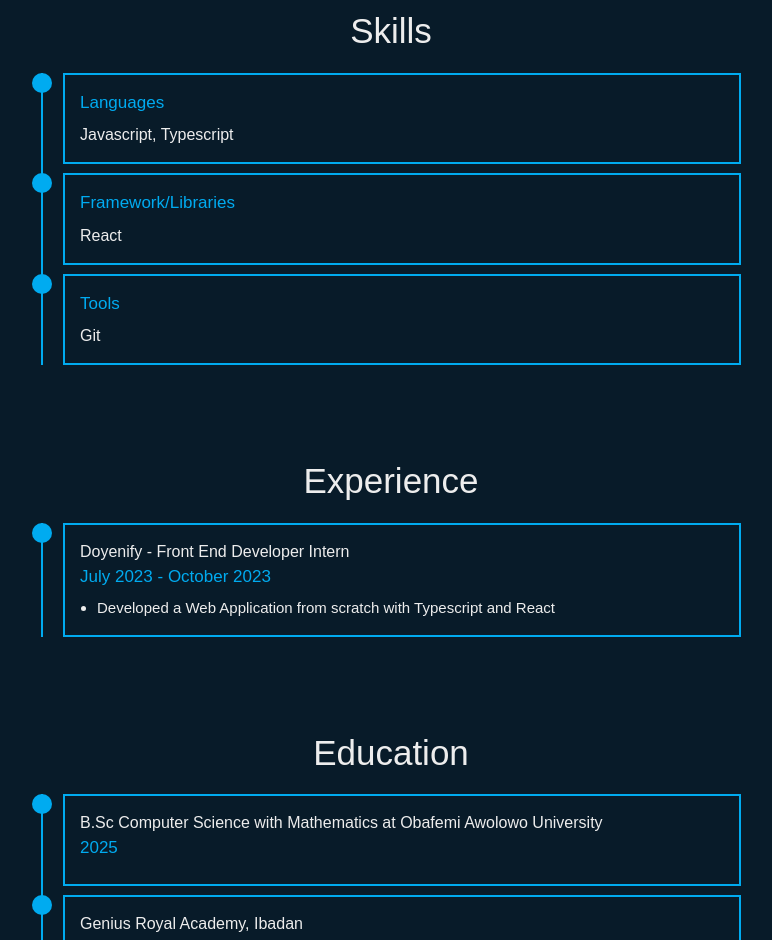
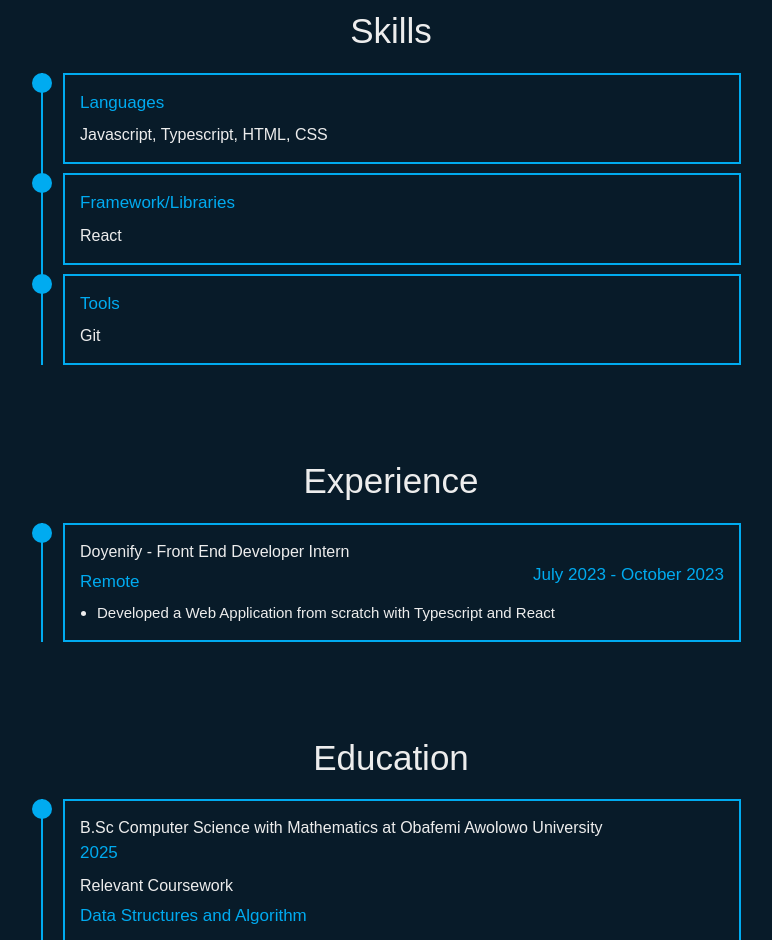
Before and after one commit to LolaVictoria/Portfolio, a React (Vite) app: page / in a window 1280 px wide. Shown: the part 2180-3120 px from the top of the page, without its empty margins (249-1021 px from the left). Built offline with nearby package versions, Linux system fonts and the light colour scheme.

Commit message:
commit new change

```diff
--- a/src/components/resume.jsx
+++ b/src/components/resume.jsx
@@ -63,7 +63,7 @@ const Resume = () => {
                                     Languages
                                 </div>
                                 <h3>
-                                  Javascript, Typescript
+                                  Javascript, Typescript, HTML, CSS
                                 </h3>
                             </div>
                         </div>
@@ -113,13 +113,23 @@ const Resume = () => {
                 <div className={styles.educationbox}>
                     <div className={styles.educationcontent}>
                         <div className={styles.content}>
+                            <div className="flex justify-between">
+                            <div>
                             <h3>
                                 Doyenify - Front End Developer Intern
                             </h3>
-                           <div className={styles.bluetext}>
+                             <p className={styles.bluetext}>
+                                Remote
+                           </p>
+                            </div>
+
+                           <p className={`${styles.bluetext} mt-7`}>
                                 {/* react icon for calendar */}
                                 July 2023 - October 2023
-                           </div>
+                           </p>
+                            </div>
+
+
                             {/* talk about work experience */}
                             <ul>
                                 <li>Developed a  Web Application from scratch  with Typescript and React</li>
@@ -148,6 +158,14 @@ const Resume = () => {
                                     {/* react icon for calendar */}
                                     2025
                                 </div>
+
+                                <h3>
+                                  Relevant Coursework
+                                </h3>
+                                <p className={styles.bluetext}>
+                                    {/* react icon for calendar */}
+                                    Data Structures and Algorithm
+                                </p>
                             </div>
                         </div>
 
```
